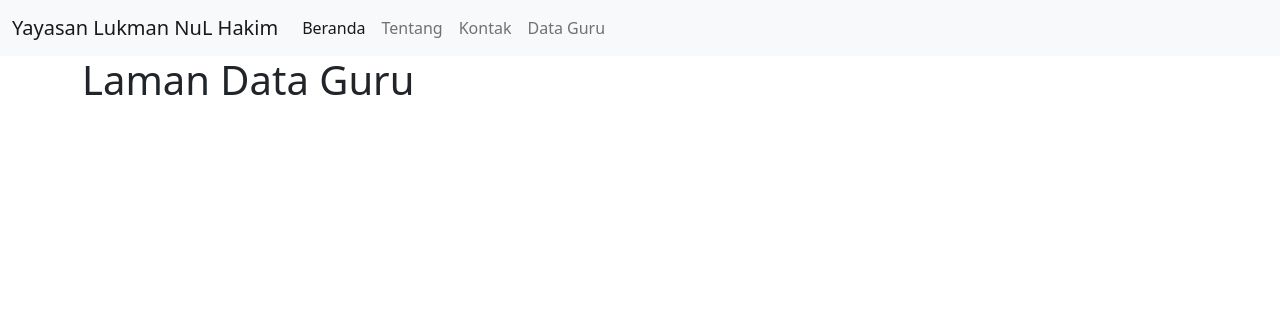
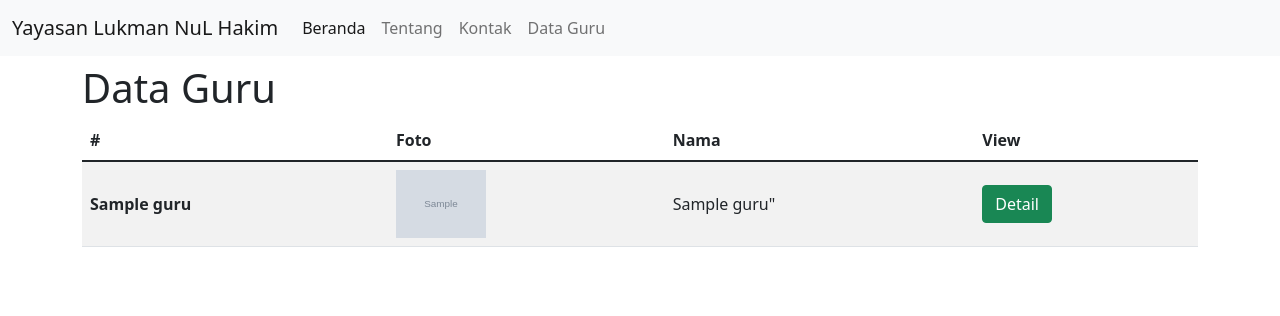
Before and after one commit to rociretama/SDLukman, a CodeIgniter 4 app: template app/Views/guru/index.php in a window 1280 px wide. Shown: the top 316 px of the page. Run offline with PHP 8.4 and a stand-in for CodeIgniter, Linux system fonts and the light colour scheme; the template is opened without the code that fills it: most values are stand-ins (such as "Sample title", 1, 10 or a date in 2020); grey boxes marked "Sample" are stand-in pictures; some libraries are stand-ins or nearby versions.

Commit message:
mundur ke belakang, depan eror

```diff
--- a/app/Config/Routes.php
+++ b/app/Config/Routes.php
@@ -32,6 +32,8 @@ $routes->setAutoRoute(true);
 // We get a performance increase by specifying the default
 // route since we don't have to scan directories.
 $routes->get('/', 'Laman::index');
+$routes->get('/guru/(:segment)', 'Guru::detail/$1');
+
 
 /*
  * --------------------------------------------------------------------
--- a/app/Controllers/BaseController.php
+++ b/app/Controllers/BaseController.php
@@ -49,5 +49,6 @@ class BaseController extends Controller
 
         // E.g.: $this->session = \Config\Services::session();
 
+
     }
 }
--- a/app/Views/Laman/home.php
+++ b/app/Views/Laman/home.php
@@ -4,7 +4,7 @@
 <div class="container">
     <div class="row">
         <div class="col">
-        <h1>Laman Home</h1>
+        <h1>Home</h1>
 
 
         </div>
--- a/app/Views/Laman/kontak.php
+++ b/app/Views/Laman/kontak.php
@@ -4,7 +4,7 @@
 <div class="container">
     <div class="row">
         <div class="col">
-        <h1>Laman Kontak</h1>
+        <h1>Kontak</h1>
         <?php foreach($alamat as $a): ?>
            <ul>
            <li><?=$a['tipe'];?>
--- a/app/Views/Laman/tentang.php
+++ b/app/Views/Laman/tentang.php
@@ -4,7 +4,7 @@
 <div class="container">
     <div class="row">
         <div class="col">
-            <h1>Laman Tentang</h1>
+            <h1>Tentang</h1>
         </div>
     </div>
 </div>
--- a/app/Views/guru/index.php
+++ b/app/Views/guru/index.php
@@ -4,8 +4,31 @@
 <div class="container">
     <div class="row">
         <div class="col">
-        <h1>Laman Data Guru</h1>
+        <h1 class="mt-2">Data Guru</h1>
+        <table class="table table-striped">
+        <thead>
+    <tr>
+      <th scope="col">#</th>
+      <th scope="col">Foto</th>
+      <th scope="col">Nama</th>
+      <th scope="col">View</th>
+    </tr>
+  </thead>
+  <tbody><?php $i=1;?>
 
+    <?php foreach ($guru as $g): ?>
+
+    <tr>
+   <th scope="row"><?=$g;?></th>
+   <td><img src="/img/<?=$g['foto'];?>" alt="" class="foto"></td>
+     <td><?=$g['nama'];?>" </td>
+      <td> <a href="/guru/<?=$g['slug'];?>" class="btn btn-success">Detail</button> </td>
+
+    </tr>
+    <?php endforeach;?>
+
+  </tbody>
+</table>
 
         </div>
     </div>
--- a/app/Views/layout/navbar.php
+++ b/app/Views/layout/navbar.php
@@ -12,7 +12,7 @@
             <a class="nav-link active" aria-current="page" href="/">Beranda</a>
             <a class="nav-link" href="/laman/tentang">Tentang</a>
             <a class="nav-link" href="/laman/kontak">Kontak</a>
-            <a class="nav-link" href="/guru/index">Data Guru</a>
+            <a class="nav-link" href="/guru/">Data Guru</a>
           </div>
 
       </div>
--- a/app/Views/layout/template.php
+++ b/app/Views/layout/template.php
@@ -9,6 +9,7 @@
   <!-- Bootstrap CSS -->
   <link href="https://cdn.jsdelivr.net/npm/bootstrap@5.1.3/dist/css/bootstrap.min.css" rel="stylesheet" integrity="sha384-1BmE4kWBq78iYhFldvKuhfTAU6auU8tT94WrHftjDbrCEXSU1oBoqyl2QvZ6jIW3" crossorigin="anonymous">
 
+<link rel="stylesheet" href="/css/style.css">
   <title><?=$judul;?></title>
 </head>
 <body>
--- /dev/null
+++ b/public/css/style.css
@@ -0,0 +1,7 @@
+.foto   {
+    width : 90px;
+}
+.table >tbody >tr> *{
+vertical-align: middle;
+
+}
```
Also changed, not shown: app/Controllers/Guru.php (+20 -1 lines), app/Models/GuruModel.php (added, +21 -0 lines), public/img/Abu Mifdal.JPG (added), public/img/Ahmad Ilham.JPG (added).
